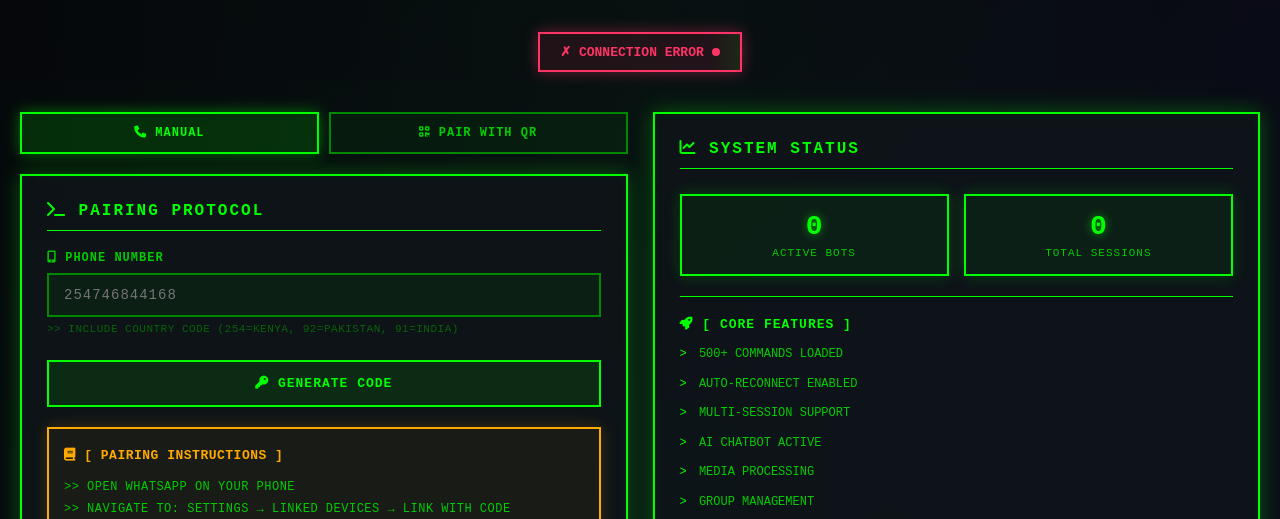
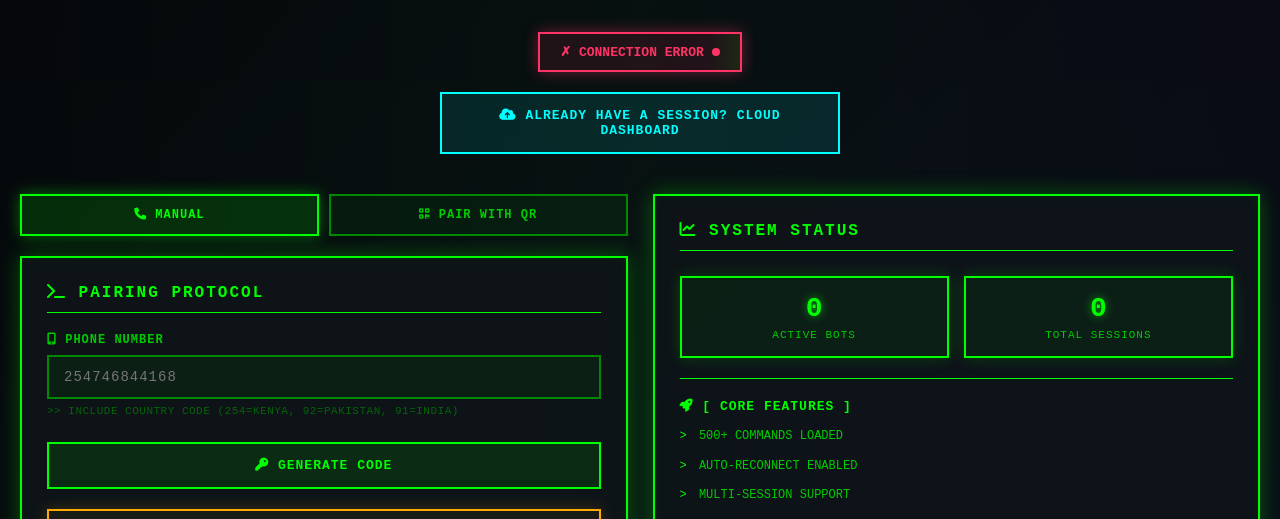
Before and after one commit to mesh057/MESH-TECH-V2.4, a website: page multi-user/pairing.html in a window 1280 px wide. Shown: the part 222-741 px from the top of the page. Drawn offline with nearby package versions, Linux system fonts and the light colour scheme; no server answers.

Commit message:
Finalize integrated dashboard and auto-session delivery

```diff
--- a/multi-user/pairing.html
+++ b/multi-user/pairing.html
@@ -785,6 +785,13 @@
             <div class="status-badge offline" id="statusBadge">
                 <span id="statusText">INITIALIZING SYSTEM...</span>
             </div>
+            <div style="margin-top: 20px; display: flex; justify-content: center;">
+                <a href="/dashboard" style="text-decoration: none; width: 100%; max-width: 400px;">
+                    <button style="width: 100%; border-color: var(--cyan); color: var(--cyan); background: rgba(0, 255, 255, 0.1);">
+                        <i class="fas fa-cloud-upload-alt"></i> ALREADY HAVE A SESSION? CLOUD DASHBOARD
+                    </button>
+                </a>
+            </div>
         </div>
 
         <div class="dashboard">
```
Also changed, not shown: multi-user/dashboard.html (+1 -1 lines).
